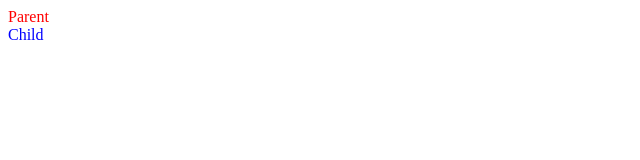
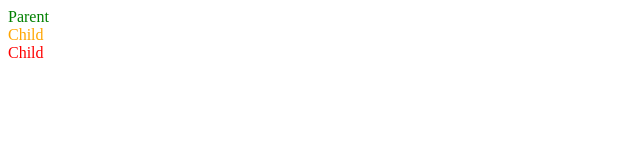
Before and after one commit to ellewright/CourseCareers-React-Unit, a React (Vite) app: page / in a window 1280 px wide. Shown: the top 160 px of the page, without its empty margins (0-640 px from the left). Built offline with nearby package versions, Linux system fonts and the light colour scheme.

Commit message:
Add CSSInJS

```diff
--- a/package.json
+++ b/package.json
@@ -15,7 +15,8 @@
     "react-dom": "^18.3.1",
     "react-hook-form": "^7.43.3",
     "react-router-dom": "^6.26.2",
-    "react-select": "^5.8.0"
+    "react-select": "^5.8.0",
+    "styled-components": "^6.1.13"
   },
   "devDependencies": {
     "@eslint/js": "^9.9.0",
--- a/src/App.jsx
+++ b/src/App.jsx
@@ -47,14 +47,15 @@ import React from "react"
 // import UseId from "./components/AdvancedHooks/useId/UseId"
 // import UseImperativeHandle from "./components/AdvancedHooks/useImperativeHandle/UseImperativeHandle"
 // import UseCallbackAsRef from "./components/AdvancedHooks/useCallbackAsRef/UseCallbackAsRef"
-import CSSModules from "./components/CSSAlternatives/CSSModules/CSSModules"
+// import CSSModules from "./components/CSSAlternatives/CSSModules/CSSModules"
+import CSSInJS from "./components/CSSAlternatives/CSSInJS/CSSinJS"
 // import user from './user.json'
-import './styles.css'
+// import './styles.css'
 // import img from './img.jpg'
 
 function App() {
   return (
-    <CSSModules />
+    <CSSInJS />
   )
 }
 
--- /dev/null
+++ b/src/components/CSSAlternatives/CSSInJS/CSSInJS.jsx
@@ -0,0 +1,17 @@
+import Child from "./Child";
+import styled from "styled-components"
+
+const color = "green"
+
+const StyledDiv = styled.div`
+    color: ${color};
+`
+
+export default function CSSInJS() {
+    return (
+        <>
+            <StyledDiv>Parent</StyledDiv>
+            <Child />
+        </>
+    )
+}
--- /dev/null
+++ b/src/components/CSSAlternatives/CSSInJS/Child.jsx
@@ -0,0 +1,14 @@
+import styled from "styled-components"
+
+const StyledChild = styled.div`
+    color: ${props => props.color};
+`
+
+export default function Child() {
+    return (
+        <>
+            <StyledChild color="orange">Child</StyledChild>
+            <StyledChild color="red">Child</StyledChild>
+        </>
+    )
+}
```
Also changed, not shown: 1 other file (tests, documents, lock files or other folders).
